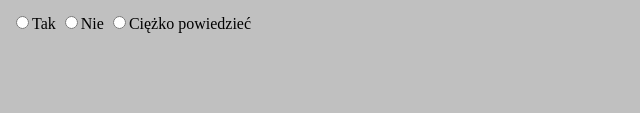
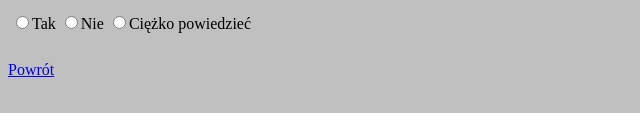
Before and after one commit to Patryk1289/formularz, a plain HTML site: page index.html in a window 1280 px wide. Shown: the part 653-766 px from the top of the page, 0-640 px from the left. Drawn offline with Linux system fonts and the light colour scheme.

Commit message:
Update index.html

```diff
--- a/index.html
+++ b/index.html
@@ -52,6 +52,6 @@ Ankieta na temat miasta Gdańska
 </tr>
 </form>
 </TABLE>
-  <p> <a href="https://patryk1289.github.io/kl/" Powrót> </a> </p>
+  <p> <a href="https://patryk1289.github.io/kl/"> Powrót </a> </p>
 </body>
 </html>
```
